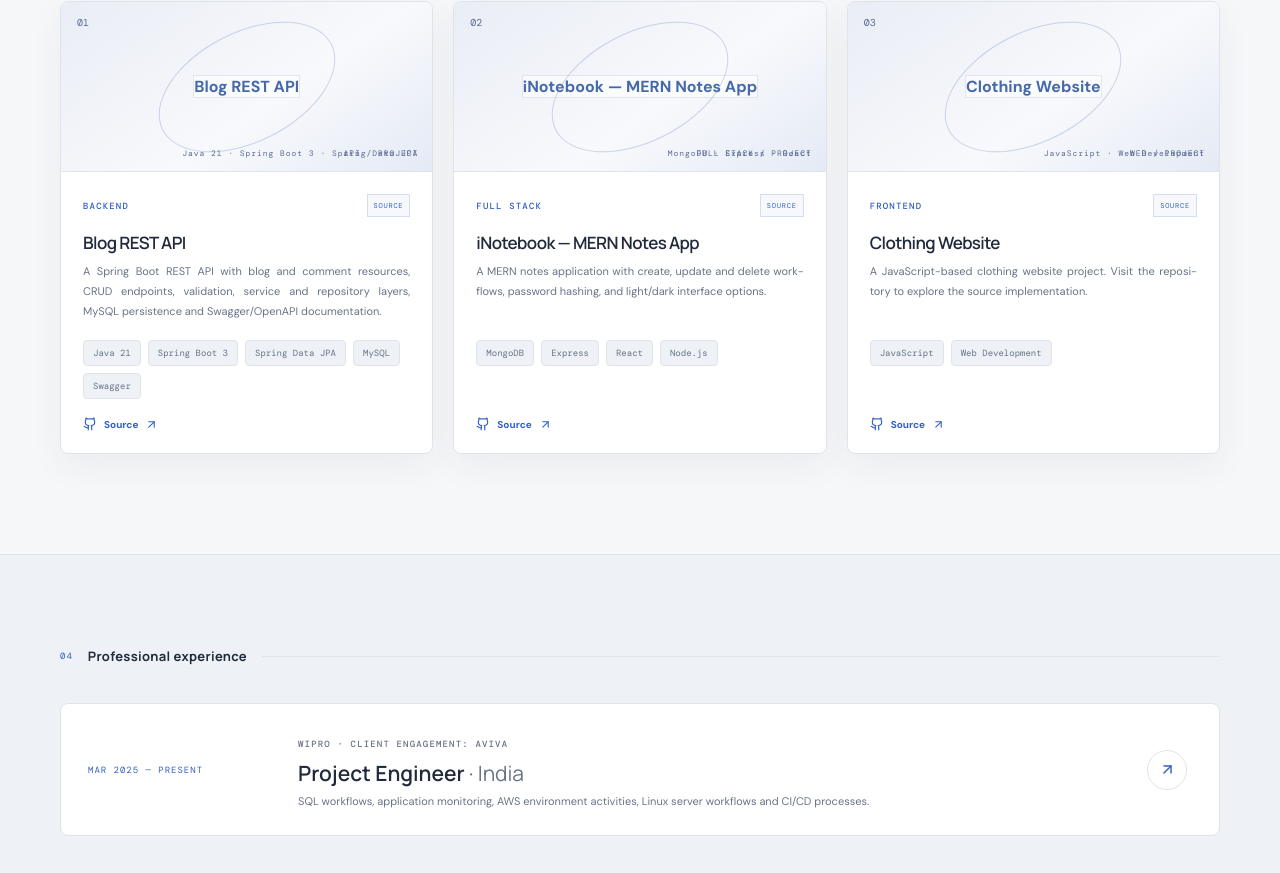
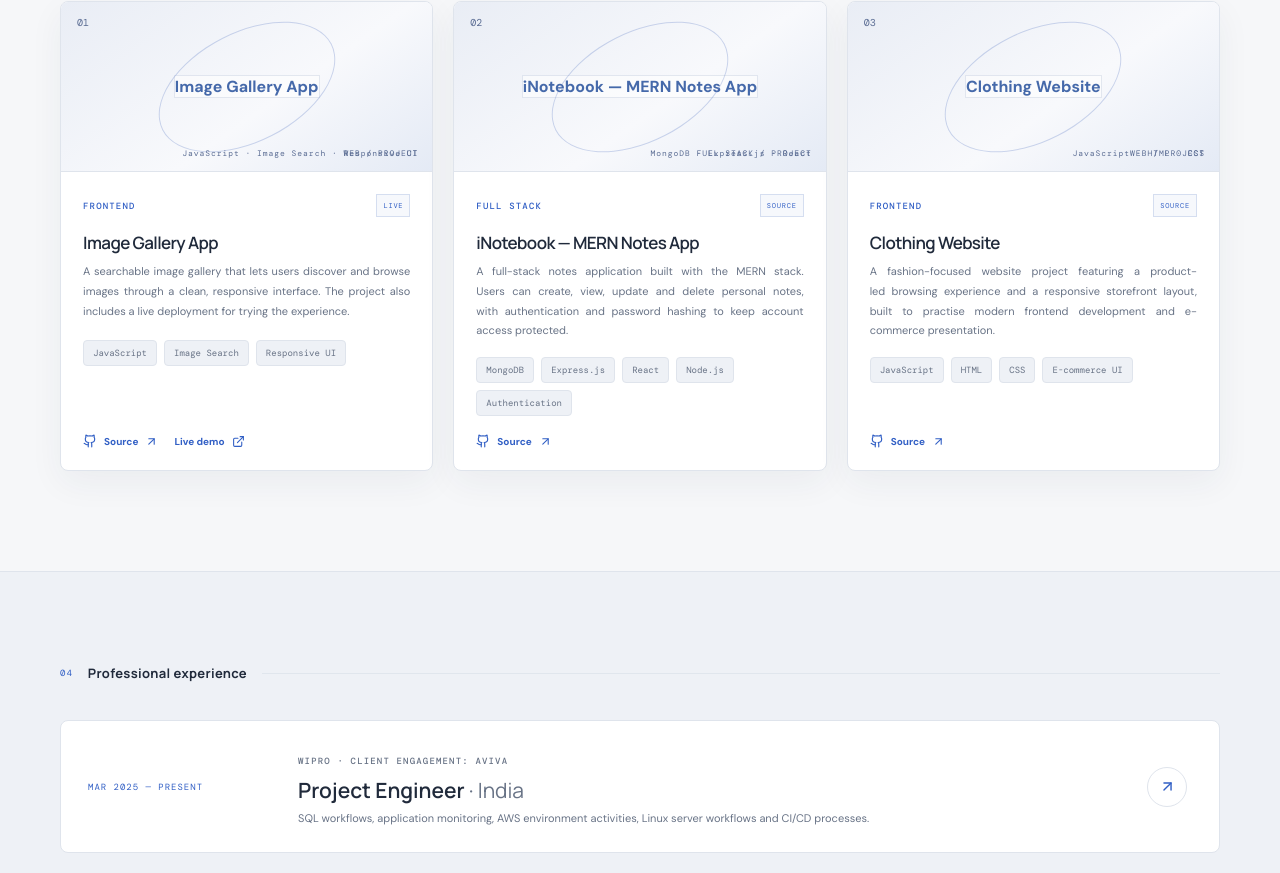
Before and after one commit to codewithdevanshh/portfolio-v2, a React (Vite) app: page /en in a window 1280 px wide. Shown: the part 2346-3219 px from the top of the page. Built offline with nearby package versions, Linux system fonts and the light colour scheme.

Commit message:
Update portfolio projects to selected five projects

```diff
--- a/src/App.jsx
+++ b/src/App.jsx
@@ -265,16 +265,11 @@ function Home({theme,setTheme}){return <Shell theme={theme} setTheme={setTheme}>
 </Shell>}
 function Capability({icon,n,title,text}){return <article className="capability-card"><div className="capability-top"><span>{n}</span>{icon}</div><h3>{title}</h3><p>{text}</p><span className="card-rule"/></article>}
 const projectData=[
- {n:'01',type:'BACKEND',category:'API',title:'Blog REST API',desc:'A Spring Boot REST API with blog and comment resources, CRUD endpoints, validation, service and repository layers, MySQL persistence and Swagger/OpenAPI documentation.',tags:['Java 21','Spring Boot 3','Spring Data JPA','MySQL','Swagger'],state:'SOURCE',url:'https://github.com/codewithdevanshh/spring-rest-capstone'},
- {n:'02',type:'FULL STACK',category:'FULL STACK',title:'iNotebook — MERN Notes App',desc:'A MERN notes application with create, update and delete workflows, password hashing, and light/dark interface options.',tags:['MongoDB','Express','React','Node.js'],state:'SOURCE',url:'https://github.com/codewithdevanshh/Note-Pad-Application'},
- {n:'03',type:'FRONTEND',category:'WEB',title:'Clothing Website',desc:'A JavaScript-based clothing website project. Visit the repository to explore the source implementation.',tags:['JavaScript','Web Development'],state:'SOURCE',url:'https://github.com/codewithdevanshh/clothingwebsite'},
- {n:'04',type:'FRONTEND',category:'WEB',title:'Image Gallery App',desc:'An image-search gallery application with a live deployment listed in the repository profile.',tags:['JavaScript','Image Search'],state:'LIVE',url:'https://github.com/codewithdevanshh/Image-Gallery-app',demo:'https://search-gallery.netlify.app'},
- {n:'05',type:'FRONTEND',category:'FRONTEND',title:'3D Animated Login Page',desc:'A front-end experiment focused on a three-dimensional animated login interface and CSS presentation.',tags:['HTML','CSS','Animation'],state:'SOURCE',url:'https://github.com/codewithdevanshh/3d-Animation-login-page'},
- {n:'06',type:'FRONTEND',category:'FRONTEND',title:'Tesla Slider',desc:'A focused CSS interface experiment exploring a slider-style interaction and presentation.',tags:['CSS','UI Interaction'],state:'SOURCE',url:'https://github.com/codewithdevanshh/Tesla-Slider'},
- {n:'07',type:'FRONTEND',category:'FRONTEND',title:'Drag Game',desc:'A small JavaScript interaction-based game experiment.',tags:['JavaScript','Interaction'],state:'SOURCE',url:'https://github.com/codewithdevanshh/Drag-Game'},
- {n:'08',type:'UTILITY',category:'UTILITY',title:'Encrypt & Decrypt',desc:'A JavaScript-based encryption and decryption utility project.',tags:['JavaScript','Web Utility'],state:'SOURCE',url:'https://github.com/codewithdevanshh/encrypt-and-decrypt'},
- {n:'09',type:'FULL STACK',category:'WEB',title:'Video Library',desc:'A video-library application repository. Explore the repository for the source implementation.',tags:['JavaScript','Web Application'],state:'SOURCE',url:'https://github.com/codewithdevanshh/Video-Library'},
- {n:'10',type:'FULL STACK',category:'WEB',title:'Password Manager',desc:'A password-manager project repository with React/Vite and MongoDB-oriented subprojects.',tags:['React','Vite','MongoDB'],state:'SOURCE',url:'https://github.com/codewithdevanshh/Password-Manager'}
+ {n:'01',type:'FRONTEND',category:'WEB',title:'Image Gallery App',desc:'A searchable image gallery that lets users discover and browse images through a clean, responsive interface. The project also includes a live deployment for trying the experience.',tags:['JavaScript','Image Search','Responsive UI'],state:'LIVE',url:'https://github.com/codewithdevanshh/Image-Gallery-app',demo:'https://search-gallery.netlify.app'},
+ {n:'02',type:'FULL STACK',category:'FULL STACK',title:'iNotebook — MERN Notes App',desc:'A full-stack notes application built with the MERN stack. Users can create, view, update and delete personal notes, with authentication and password hashing to keep account access protected.',tags:['MongoDB','Express.js','React','Node.js','Authentication'],state:'SOURCE',url:'https://github.com/codewithdevanshh/Note-Pad-Application'},
+ {n:'03',type:'FRONTEND',category:'WEB',title:'Clothing Website',desc:'A fashion-focused website project featuring a product-led browsing experience and a responsive storefront layout, built to practise modern frontend development and e-commerce presentation.',tags:['JavaScript','HTML','CSS','E-commerce UI'],state:'SOURCE',url:'https://github.com/codewithdevanshh/clothingwebsite'},
+ {n:'04',type:'FULL STACK',category:'E-COMMERCE',title:'LUNELLE',desc:'A skincare e-commerce experience with product-focused pages, shopping interactions and a wishlist flow. Built with a modern Next.js and TypeScript frontend, with Supabase used for backend services.',tags:['Next.js','TypeScript','Supabase','E-commerce','Wishlist'],state:'SOURCE',url:'https://github.com/codewithdevanshh/Lunelle'},
+ {n:'05',type:'UTILITY',category:'UTILITY',title:'Encrypt & Decrypt',desc:'A lightweight browser-based utility for encrypting and decrypting text. The project focuses on a straightforward input-and-output workflow and a simple interface for trying the transformation.',tags:['JavaScript','Encryption','Web Utility'],state:'SOURCE',url:'https://github.com/codewithdevanshh/encrypt-and-decrypt'}
 ]
 function ProjectPreview(){return <div className="project-grid project-grid-preview">{projectData.slice(0,3).map(p=><ProjectCard p={p} key={p.n}/>)}</div>}
 function ProjectCard({p}){return <LocalizedTree><article className="project-card"><div className={`project-art project-art-${p.n}`} aria-hidden="true"><span>{p.n}</span><div className="art-orbit"/><div className="art-window"><i/><i/><i/><b>{p.title}</b><small>{p.tags.slice(0,3).join(" · ")}</small></div><small>{p.category} / PROJECT</small></div><div className="project-card-body"><div className="project-card-meta"><Eyebrow>{p.type || p.category}</Eyebrow><span className="status">{p.state}</span></div><h3>{p.title}</h3><p>{p.desc}</p><div className="tag-list">{p.tags.map(t=><span key={t}>{t}</span>)}</div><div className="project-links"><a href={p.url} target="_blank" rel="noreferrer"><Github size={14}/> Source <ArrowUpRight size={13}/></a>{p.demo&&<a href={p.demo} target="_blank" rel="noreferrer">Live demo <ExternalLink size={13}/></a>}</div></div></article></LocalizedTree>}
```
